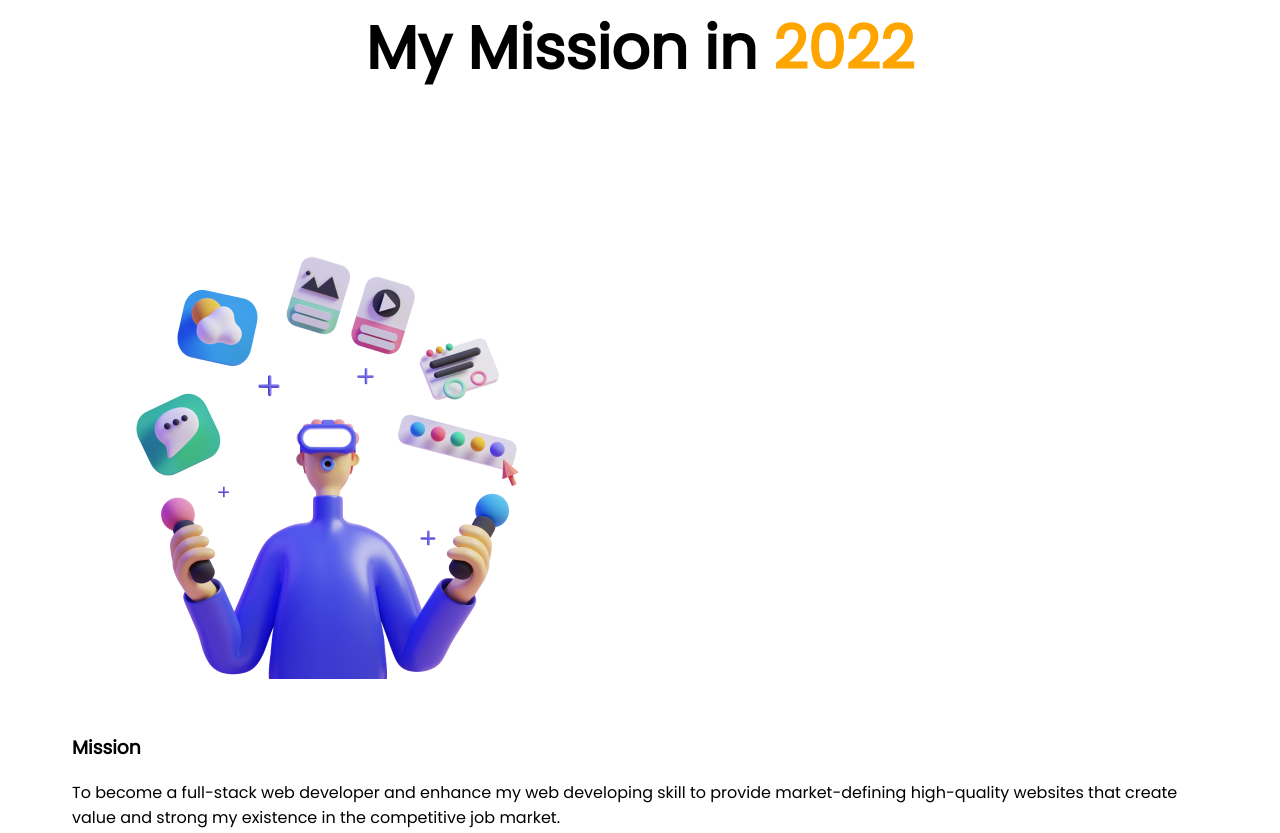
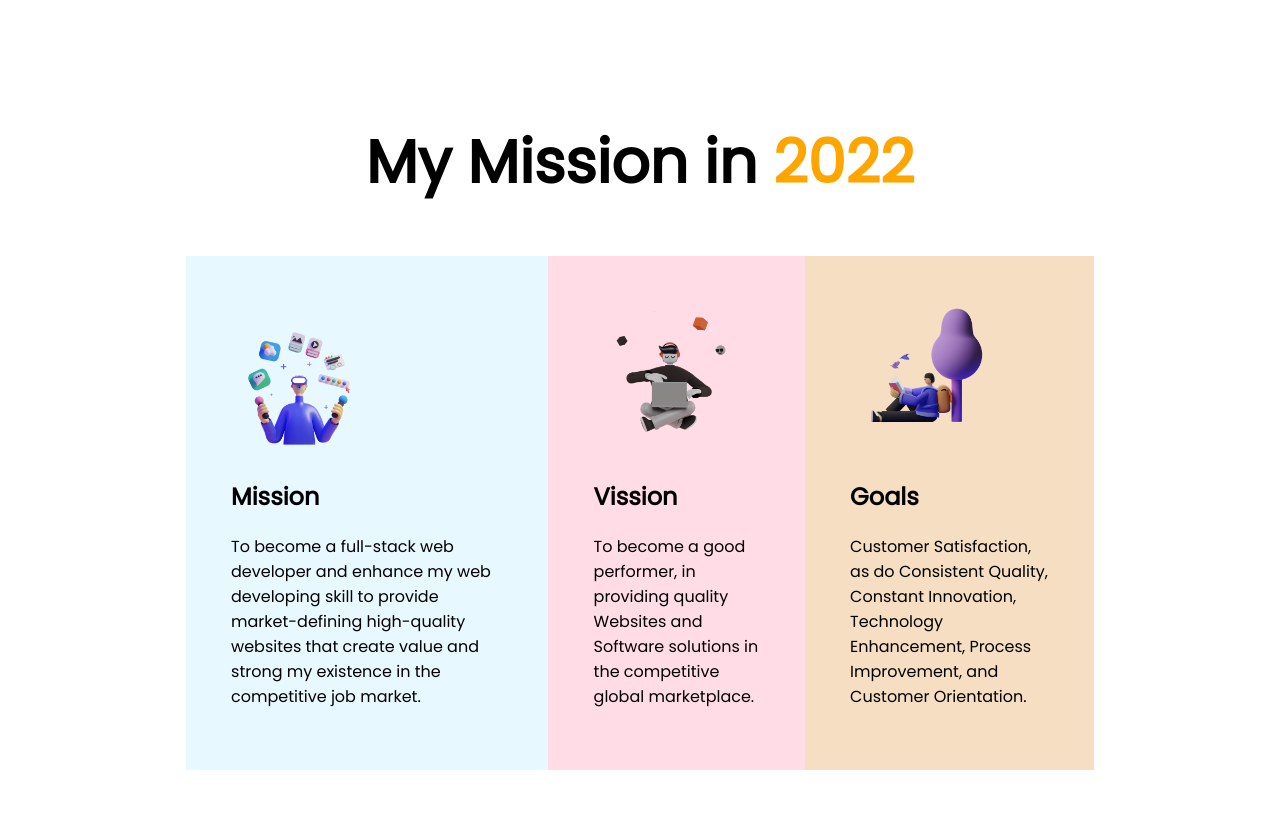
Before and after one commit to sadiha-snigdha/personal_portfolio, a plain HTML site: page index.html in a window 1280 px wide. Shown: the part 972-1805 px from the top of the page. Drawn offline with Linux system fonts and the light colour scheme.

Commit message:
mission new update added

```diff
--- a/CSS/style.css
+++ b/CSS/style.css
@@ -47,6 +47,10 @@ body {
     width: 85%;
 }
 
+.my_mission {
+    padding: 10%;
+}
+
 
 .my_mission h1 {
     text-align: center;
@@ -56,3 +60,31 @@ body {
 .my_mission h1 span {
     color: orange;
 }
+
+.my_mission_item {
+    display: flex;
+
+}
+
+.image_resize {
+    height: 150px;
+    object-fit: cover;
+    object-position: center;
+}
+
+.mission {
+    background-color: #e7f8ff;
+    padding: 5%;
+}
+
+.vision {
+    background-color: #ffdce6;
+    padding: 5%;
+
+}
+
+.goals {
+    background-color: #f5dec1;
+    padding: 5%;
+
+}
--- a/index.html
+++ b/index.html
@@ -36,21 +36,21 @@
     <section class="my_mission">
         <h1>My Mission in <span>2022</span></h1>
         <div class="my_mission_item">
-            <div>
-                <img src="CSS\images\illustrators\illustrator-1.png" alt="mission illustration">
-                <h3>Mission</h3>
+            <div class="mission">
+                <img class="image_resize" src="CSS\images\illustrators\illustrator-1.png" alt="mission illustration">
+                <h2>Mission</h2>
                 <p>To become a full-stack web developer and enhance my web developing skill to provide market-defining
                     high-quality websites that create value and strong my existence in the competitive job market.</p>
             </div>
-            <div>
-                <img src="CSS\images\illustrators\illustrator-2.png" alt="vission illustration">
-                <h3>Vission</h3>
+            <div class="vision">
+                <img class="image_resize" src="CSS\images\illustrators\illustrator-2.png" alt="vission illustration">
+                <h2>Vission</h2>
                 <p>To become a good performer, in providing quality Websites and Software solutions in the competitive
                     global marketplace.</p>
             </div>
-            <div>
-                <img src="CSS\images\illustrators\illustrator-3.png" alt="vission illustration">
-                <h3>Goals</h3>
+            <div class="goals">
+                <img class="image_resize" src="CSS\images\illustrators\illustrator-3.png" alt="vission illustration">
+                <h2>Goals</h2>
                 <p>Customer Satisfaction, as do Consistent Quality, Constant Innovation, Technology Enhancement, Process
                     Improvement, and Customer Orientation.</p>
             </div>
```
